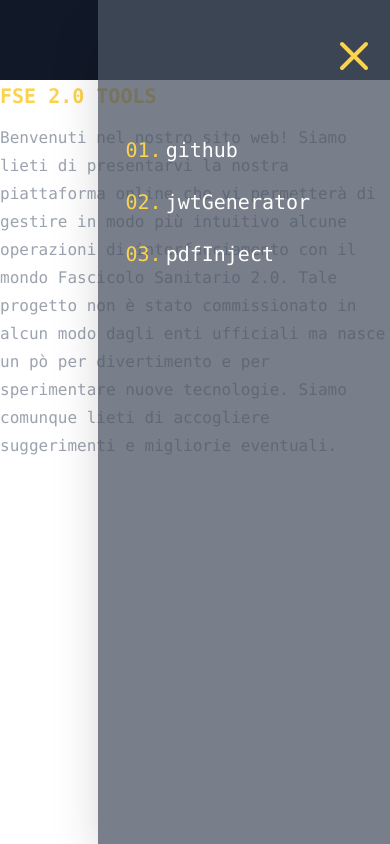
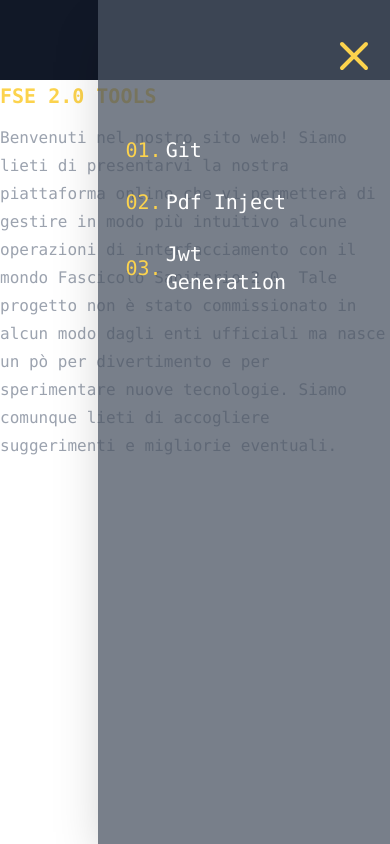
Before and after one commit to vincenzo-ingenito/fse-tools, a SvelteKit app: page / in a window 390 px wide. Both pictures are taken after a click on the button 346 px from the left and 36 px from the top of the page. Built offline with nearby package versions, Linux system fonts and the light colour scheme.

Commit message:
fix: Change route

```diff
--- a/src/routes/Header.svelte
+++ b/src/routes/Header.svelte
@@ -123,9 +123,9 @@
 						<div class="item">
 							<p class="text-amber-300">01.</p>
 							<a
-								href="/github"
+								href="{base}/github"
 								class="text-white hover:text-amber-300"
-								on:click={handleMobileMenuClose}>github</a
+								on:click={handleMobileMenuClose}>Git</a
 							>
 						</div>
 					</li>
@@ -133,9 +133,9 @@
 						<div class="item">
 							<p class="text-amber-300">02.</p>
 							<a
-								href="/jwtGenerator"
+								href="{base}/pdfInject"
 								class="text-white hover:text-amber-300"
-								on:click={handleMobileMenuClose}>jwtGenerator</a
+								on:click={handleMobileMenuClose}>Pdf Inject</a
 							>
 						</div>
 					</li>
@@ -143,9 +143,9 @@
 						<div class="item">
 							<p class="text-amber-300">03.</p>
 							<a
-								href="/pdfInject"
+								href="{base}/jwtGenerator"
 								class="text-white hover:text-amber-300"
-								on:click={handleMobileMenuClose}>pdfInject</a
+								on:click={handleMobileMenuClose}>Jwt Generation</a
 							>
 						</div>
 					</li>
```
